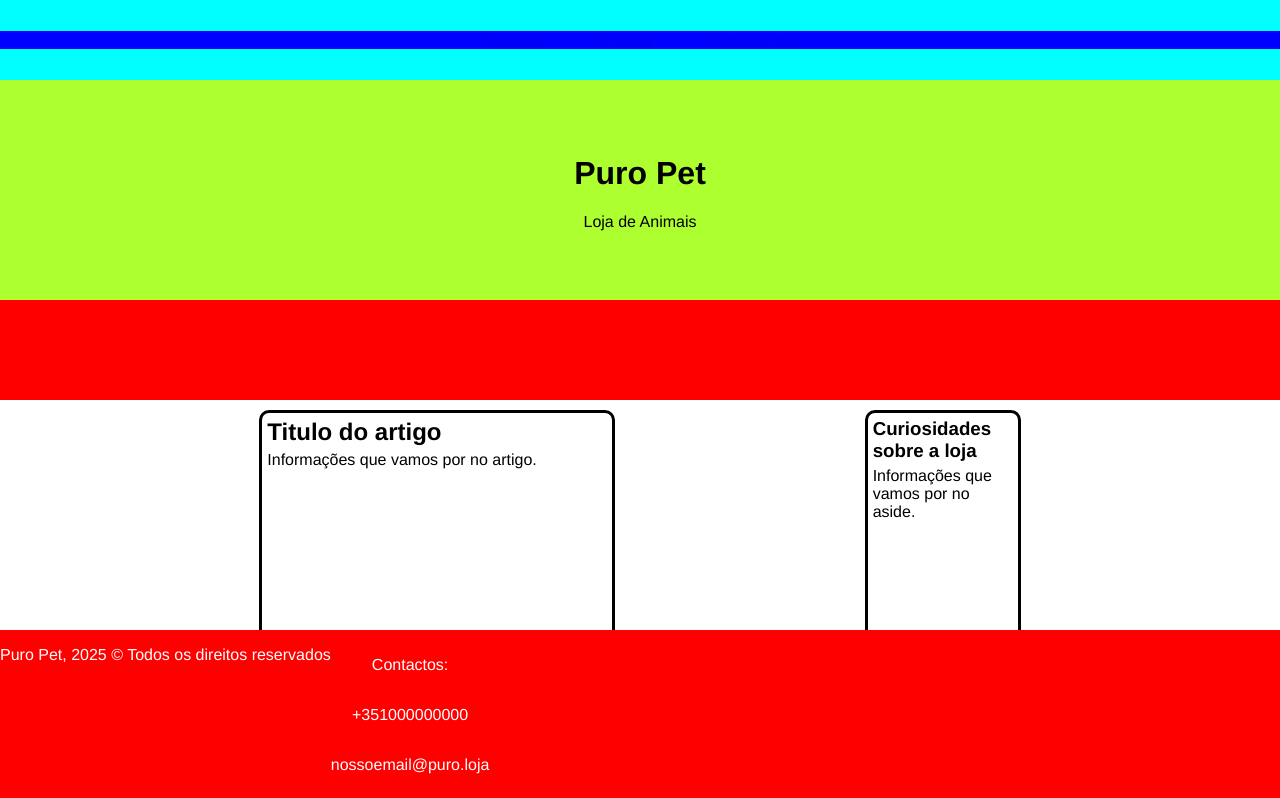
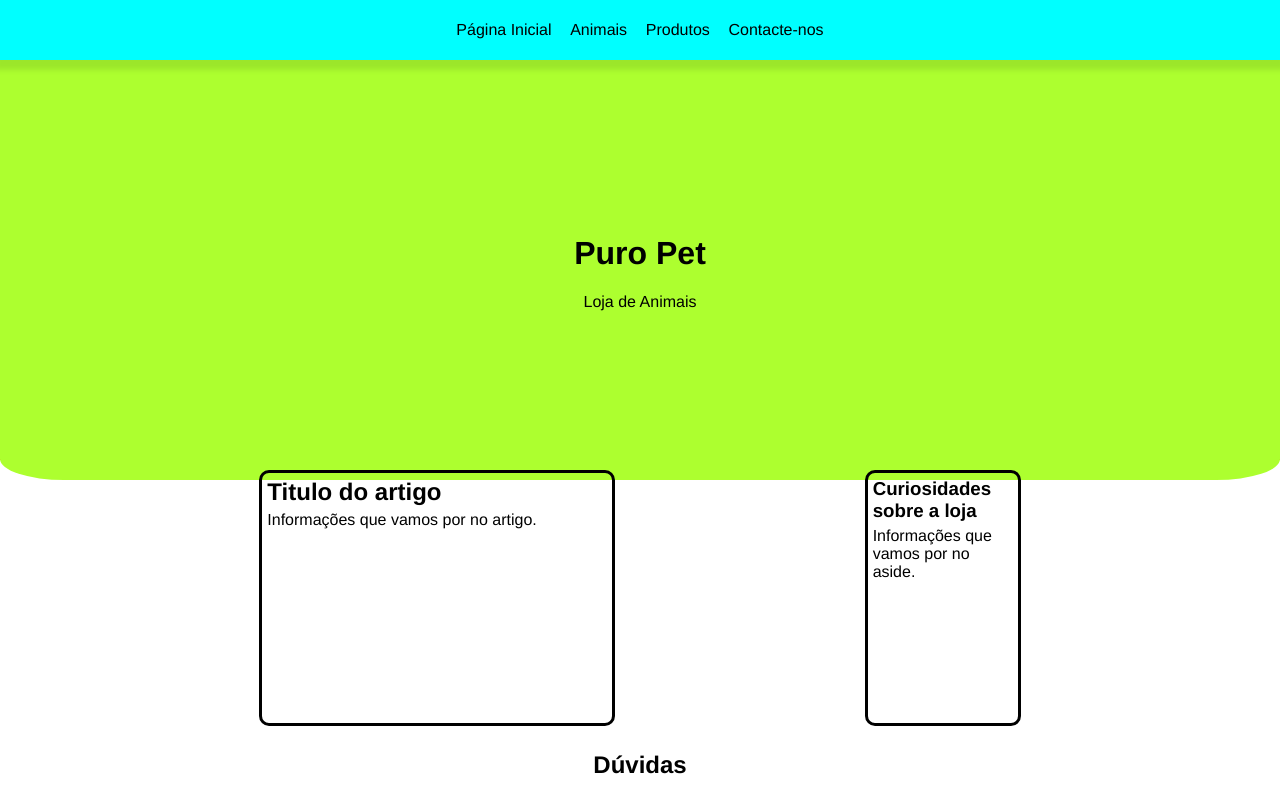
Before and after one commit to matildesqr2005/Programacao_Web, a plain HTML site: page assessment_labs/lab_4/index.html in a window 1280 px wide. Shown: the top 798 px of the page. Drawn offline with Linux system fonts and the light colour scheme.

Commit message:
Changed top bar to sticky. Rounded header edges.

```diff
--- a/assessment_labs/lab_4/index.html
+++ b/assessment_labs/lab_4/index.html
@@ -7,15 +7,18 @@
         <link rel="stylesheet" href="./media/";>
     </head>
     <body>
-        <header>
         <!-- Top bar includes nav bar and (soon) icon -->
         <div id="top_bar">
             <nav id="top_bar_nav">
+                <a href="index.html">Página Inicial</a>
+                <a href="https://www.google.com">Animais</a>
                 <a href="https://www.google.com">Produtos</a>
-                    <a href="https://www.google.com">Animais</a>
                 <a href="https://www.google.com">Contacte-nos</a>
             </nav>
         </div>
+
+        <header>
+
             <!-- 'Header' only includes title and subtitle of page -->
             <div id="header">
                 <h1>Puro Pet</h1>
--- a/assessment_labs/lab_4/style.css
+++ b/assessment_labs/lab_4/style.css
@@ -13,7 +13,63 @@ html, body{
     height: 100%;
     font-family:'Franklin Gothic Medium';
 }
+/* for debugging */
+header{
+    width: 100%;
+    height: 50%;
+    background-color: red;
+}
+/* To not display when links have been visited */
+a, a:visited, a:hover, a:active {
+    color: inherit;
+    text-decoration: none;
+}
+nav a{
+    padding-left: 3%;
+    padding-right: 3%;
+    flex-shrink: 0;
+    white-space: nowrap;
+}
+/* header ----------------------------------------------------------------- */
+/* Top bar div, includes top_bar_nav navigation*/
+#top_bar{
+    display:flex; /* so nav bar doesn't escape >:) */
+    align-items: center;
+    justify-content: center;
+    flex-wrap:nowrap;
 
+    width: 100%;
+    height:5%;
+    background-color: aqua;
+    position: sticky;
+    top: 0;
+
+    box-shadow: 0px 5px 5px 5px rgba(0, 0, 0, 0.097);
+}
+#top_bar_nav{
+    display:flex;
+    align-items: center;
+    justify-content: center;
+    text-align: center;
+
+    margin: 0 auto;
+    width:auto;
+
+    background-color: transparent;
+}
+
+/* Title and subtitle */
+#header{
+    align-content: center;
+    width: 100%;
+    height:100%;
+    background-color: greenyellow;
+    text-align: center;
+
+    border-bottom-left-radius: 5%;
+    border-bottom-right-radius: 5%;
+}
+/* end of header ---------------------------------------------------------- */
 .submit{
     font-size: 15px;
     font-family: cursive;
@@ -72,31 +128,6 @@ div{
     display: flex;
     flex-direction: column;
 }
-header{
-    width: 100%;
-    height: 50%;
-    background-color: red;
-}
-/* Top bar div*/
-#top_bar{
-    width: 100%;
-    height:15%;
-    background-color: aqua;
-    align-content: center;
-}
-#top_bar_nav{
-    text-align: center;
-    word-spacing: 50px;
-    background-color: blue;
-}
-/* Title and subtitle */
-#header{
-    align-content: center;
-    width: 100%;
-    height: 50%;
-    background-color: greenyellow;
-    text-align: center;
-}
 
 .container {
     padding: 10px;
@@ -131,7 +162,6 @@ aside > p, h3 {
 footer {
     display: flex;
     flex-direction: row;
-    position: fixed;
     left: 0;
     bottom: 0;
     width: 100%;
```
Lines whose indentation alone changed are shown as unchanged.
